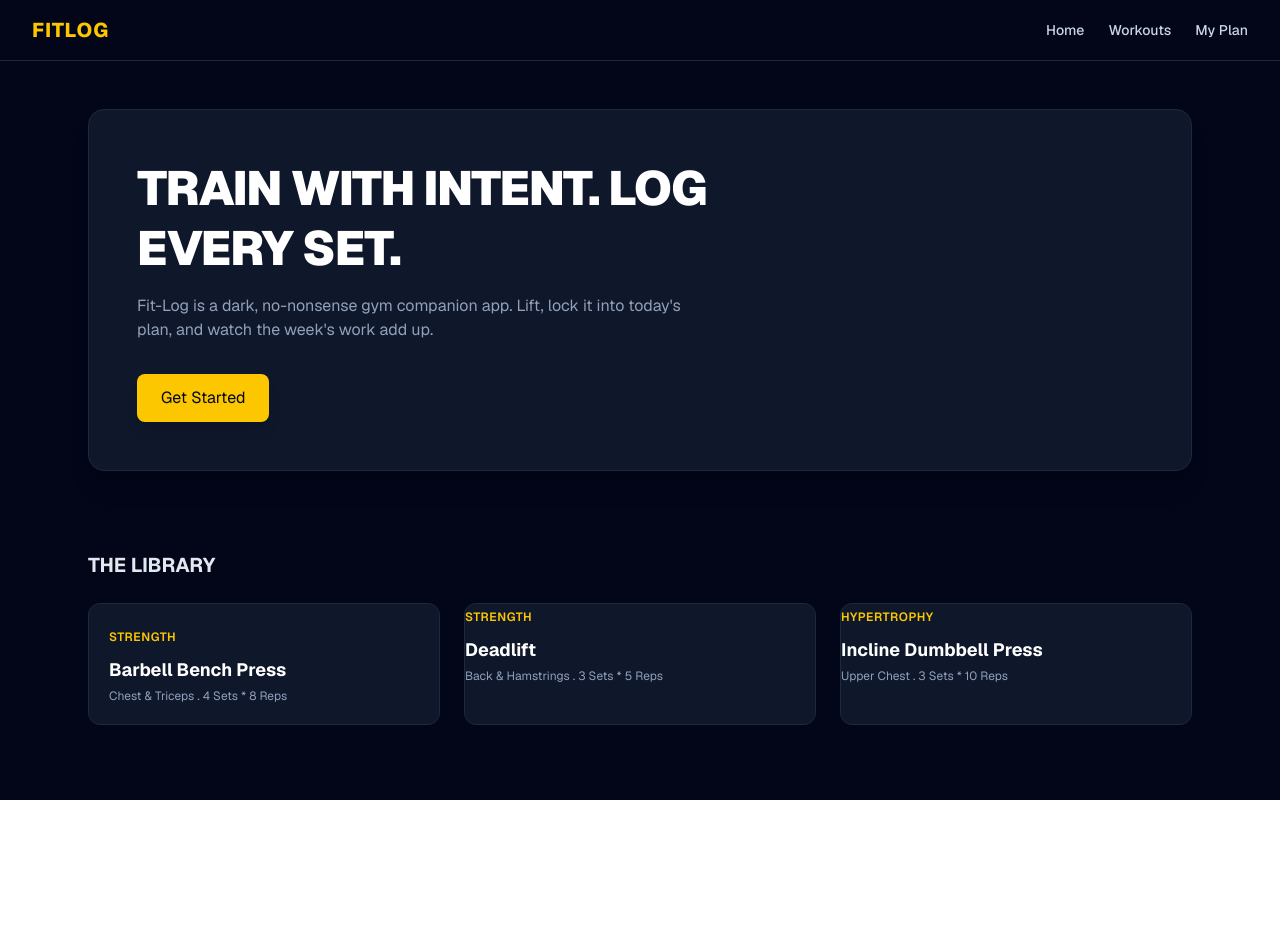
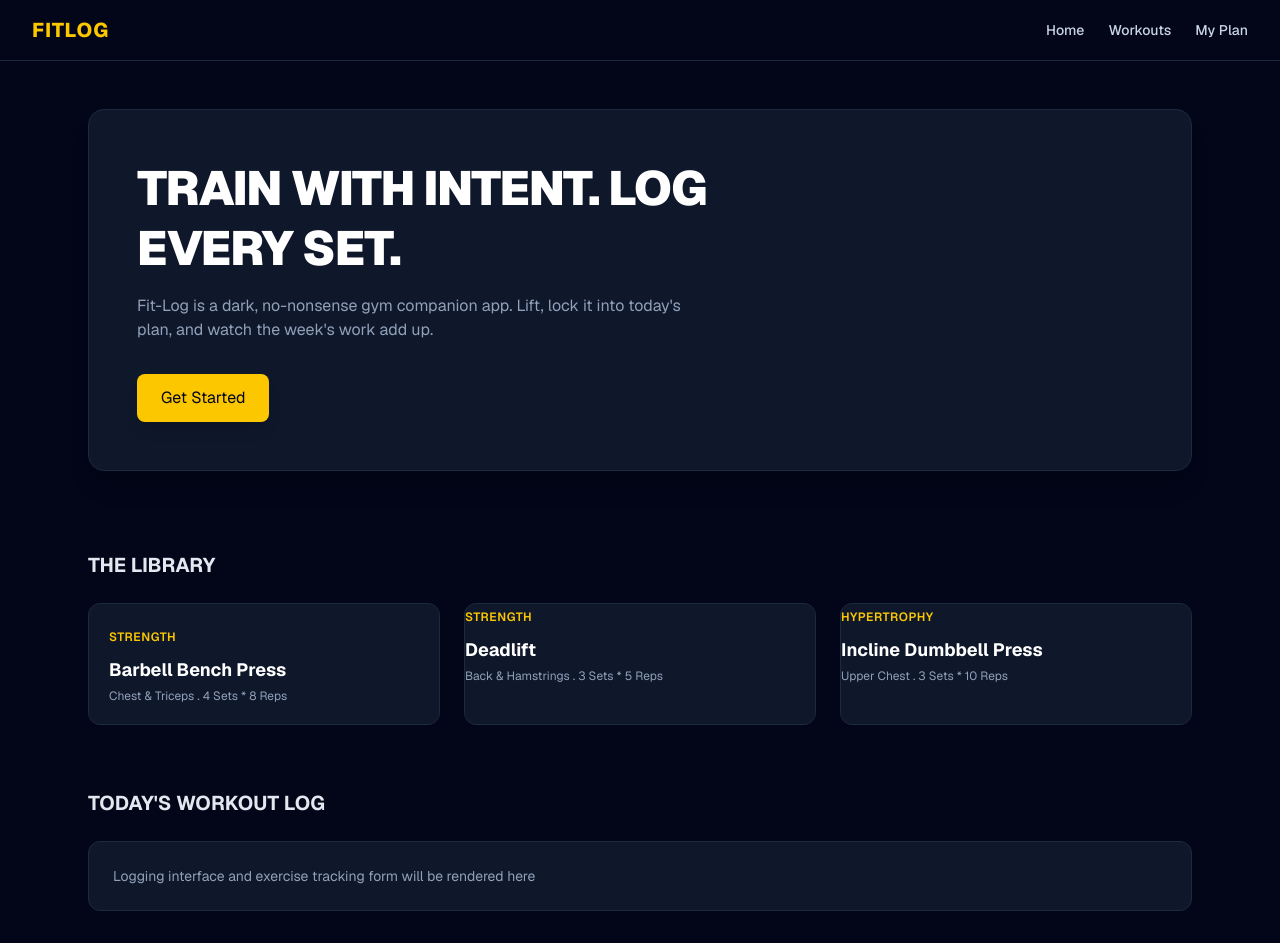
Before and after one commit to sumandebnath-tech/B14-A6-Fit-Log, a Next.js app: page / in a window 1280 px wide. Before the commit the page ends 800 px from the top, so only its background shows below. Built offline with nearby package versions, Linux system fonts and the light colour scheme.

Commit message:
Add today's workout log section placeholder

```diff
--- a/app/page.tsx
+++ b/app/page.tsx
@@ -77,6 +77,13 @@ export default function Home() {
         </div>
       </section>
 
+      {/* Daily workout logging section placeholder */}
+      <section className="max-w-6xl mx-auto px-6 py-8">
+        <h2 className="text-xl font-bold mb-6 text-slate-200">TODAY'S WORKOUT LOG</h2>
+        <div className="bg-slate-900 border border-slate-800 rounded-xl p-6">
+          <p className="text-slate-400 text-sm ">Logging interface and exercise tracking form will be rendered here</p>
+        </div>
+      </section>
       </div>
   );
 }
```
